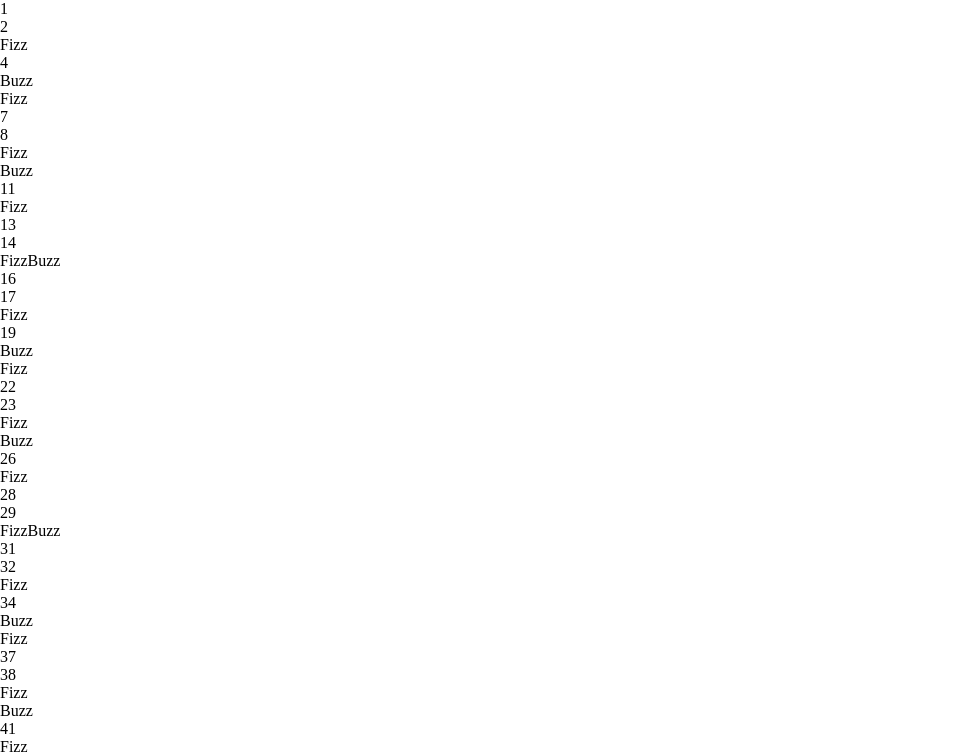
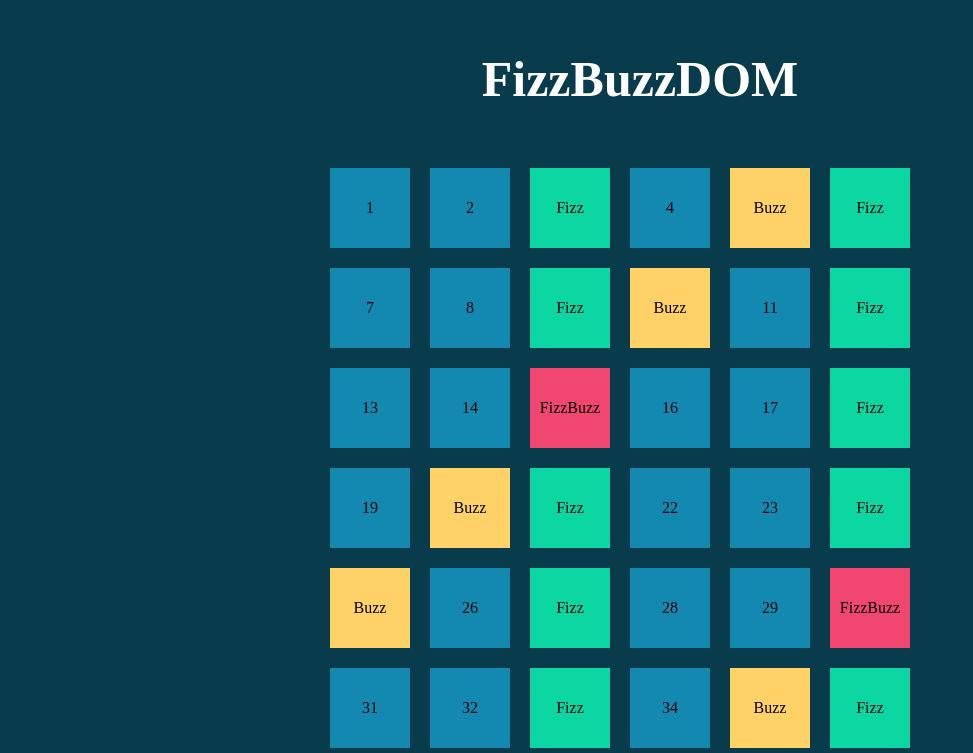
Before and after one commit to leonardopea/js-fizzbuzz, a plain HTML site: page index.html in a window 1280 px wide. Shown: the top 753 px of the page, without its empty margins (0-973 px from the left). Drawn offline with Linux system fonts and the light colour scheme.

Commit message:
esercizio completo con bonus 2 svolto

```diff
--- a/css/style.css
+++ b/css/style.css
@@ -3,3 +3,51 @@
     padding: 0;
     box-sizing: border-box;
 }
+
+body{
+    background-color: #083B4C;
+}
+h1{
+    text-align: center;
+    font-size: 50px;
+    color: white;
+    padding-top: 50px;
+}
+
+
+.container{
+    width: 50%;
+    margin: 50px auto;
+
+}
+
+
+#numeri{
+    display: flex;
+    flex-wrap: wrap;
+
+
+}
+
+
+.quadrato{
+    width: 80px;
+    height: 80px;
+    background-color: #1389B2;
+    margin: 10px;
+    display: flex;
+    align-items: center;
+    justify-content: center;
+}
+
+.fizzbuzz{
+    background-color: #F0466F;
+}
+
+.fizz{
+    background-color: #0CD6A1;
+}
+
+.buzz{
+    background-color: #FFD166;
+}
--- a/index.html
+++ b/index.html
@@ -8,7 +8,12 @@
     <link rel="stylesheet" href="./css/style.css">
 </head>
 <body>
-    <div id="numeri"></div>
+    <h1>FizzBuzzDOM</h1>
+    <div class="container">
+        <div id="numeri">
+
+        </div>
+    </div>
     <script type="text/javascript" src="./scrypt.js"></script>
 </body>
 </html>
--- a/scrypt.js
+++ b/scrypt.js
@@ -4,18 +4,23 @@ let numeri = document.getElementById('numeri');
 
 for ( let x =1; x<=100; x++){
 
-    let y =document.createElement('div');
+    let y = document.createElement('div');
+    y.classList.add('quadrato');
 
     if((x % 5 === 0 ) && (x % 3 === 0)){
         y.innerText="FizzBuzz";
+        y.classList.add('fizzbuzz');
     }
 
     else if (x % 3 === 0){
         y.innerText="Fizz";
+        y.classList.add('fizz');
     }
 
     else if ( x % 5 === 0){
         y.innerText="Buzz";
+        y.classList.add('buzz');
+
     }
     else{
         y.innerText= x ;
```
